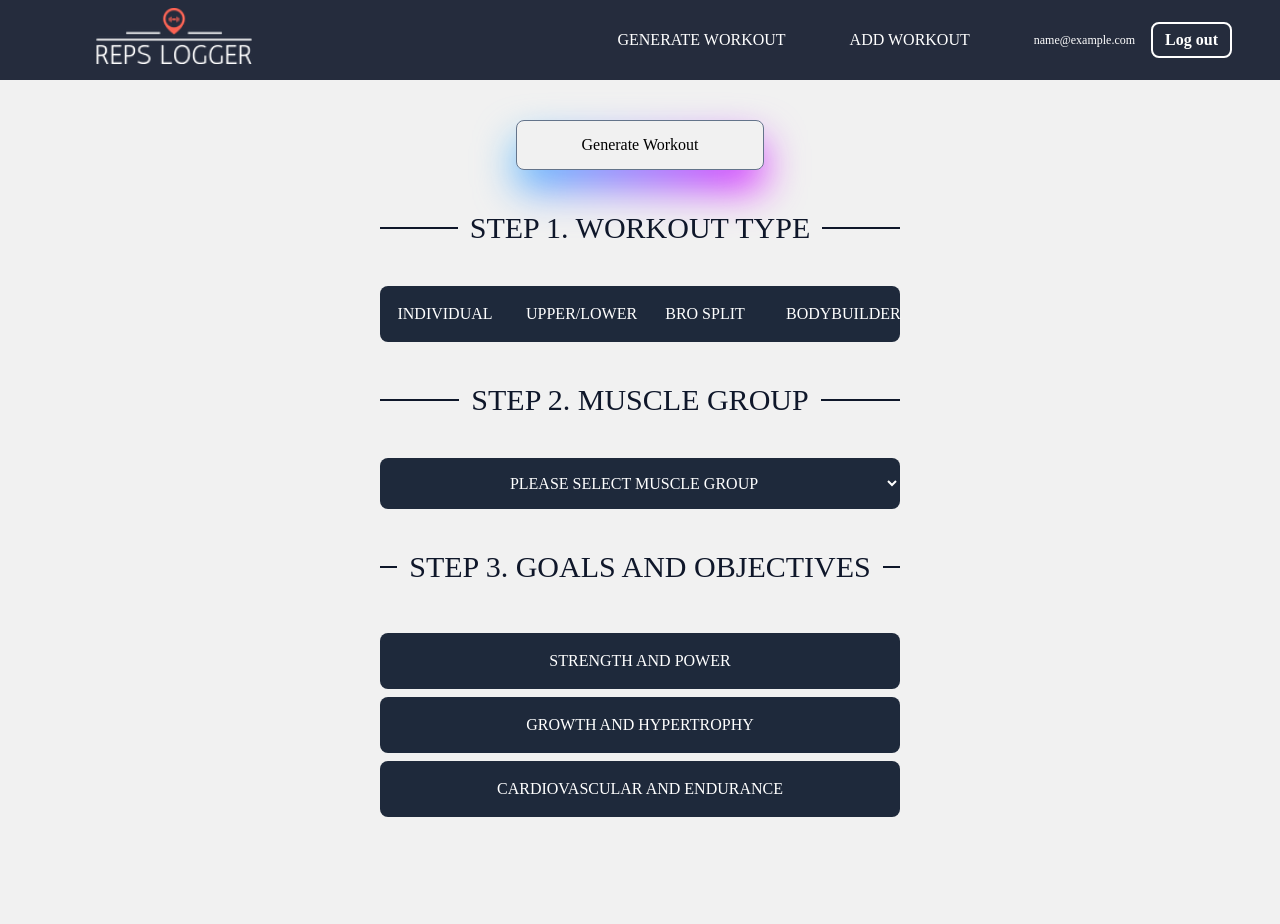
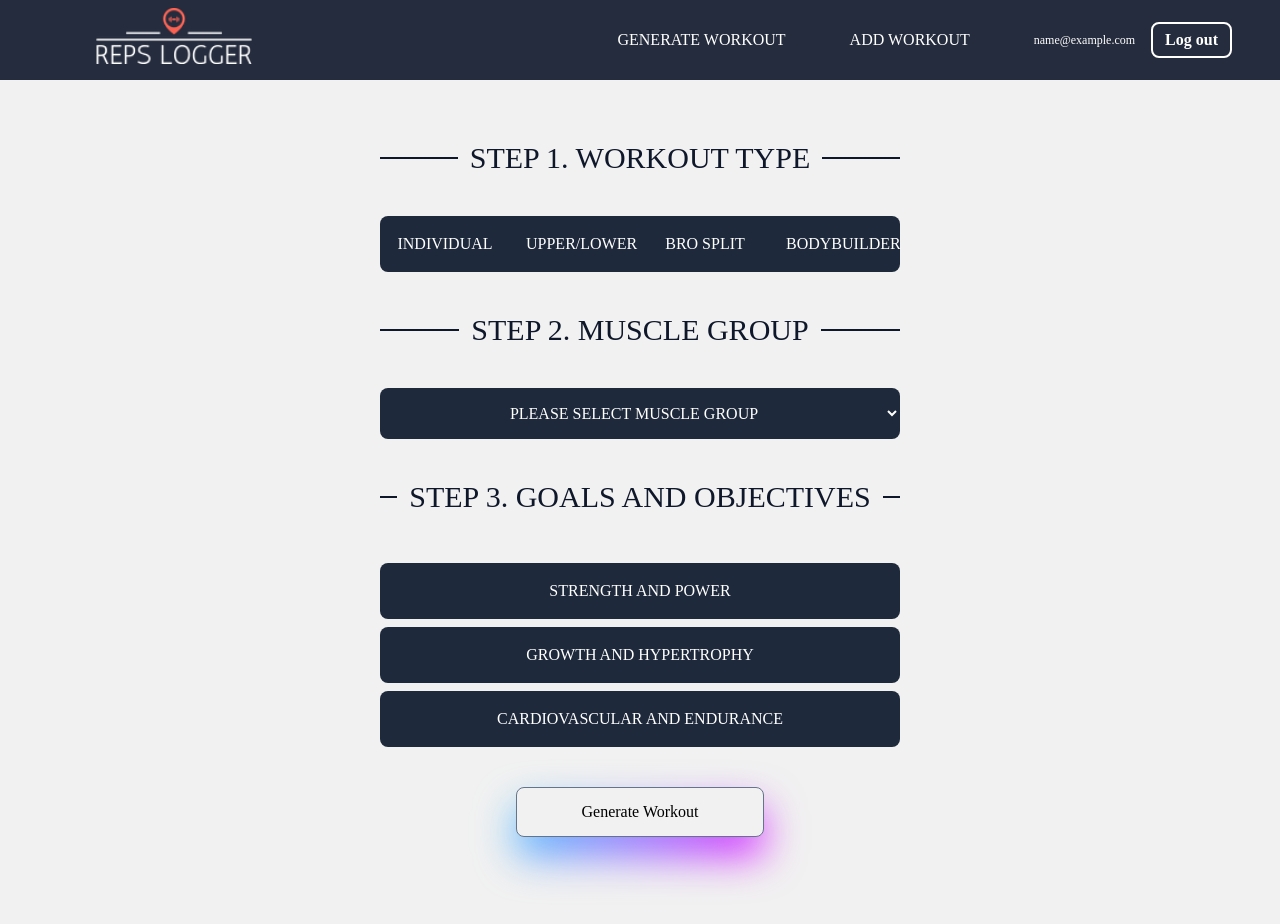
Before and after one commit to Jscorz/MERN-Workout-Tracker, a React (Create React App) app in the folder frontend/: page /generateworkout in a window 1280 px wide. Shown: the top 924 px of the page. Built offline with nearby package versions, Linux system fonts and the light colour scheme; no server answers; sample sign-in values are in the browser's storage.

Commit message:
added generatebutton to bottom of selections vs the top

```diff
--- a/frontend/src/pages/GenerateWorkout.js
+++ b/frontend/src/pages/GenerateWorkout.js
@@ -111,10 +111,7 @@ const GenerateWorkout = () => {
 	}, []);
 
 	return (
-		<section className='h-full mt-5 mb-20 flex flex-col space-y-10 items-center'>
-			<button className='py-3 px-16 border-slate-500 border mx-auto gradient rounded-lg transition hover:bg-slate-700 hover:text-white hover:border-white'>
-				Generate Workout
-			</button>
+		<section className='h-full mt-10 mb-20 flex flex-col space-y-10 items-center'>
 			<div className='w-full flex items-center max-w-prose gap-3'>
 				<span className='h-0.5 flex-1 bg-slate-900'></span>
 				<h2 className='uppercase text-center select-none text-slate-900 text-lg md:text-3xl'>
@@ -278,6 +275,9 @@ const GenerateWorkout = () => {
 					Cardiovascular And Endurance
 				</button>
 			</div>
+			<button className='py-3 px-16 border-slate-500 border mx-auto gradient rounded-lg transition hover:bg-slate-700 hover:text-white hover:border-white'>
+				Generate Workout
+			</button>
 		</section>
 	);
 };
```
